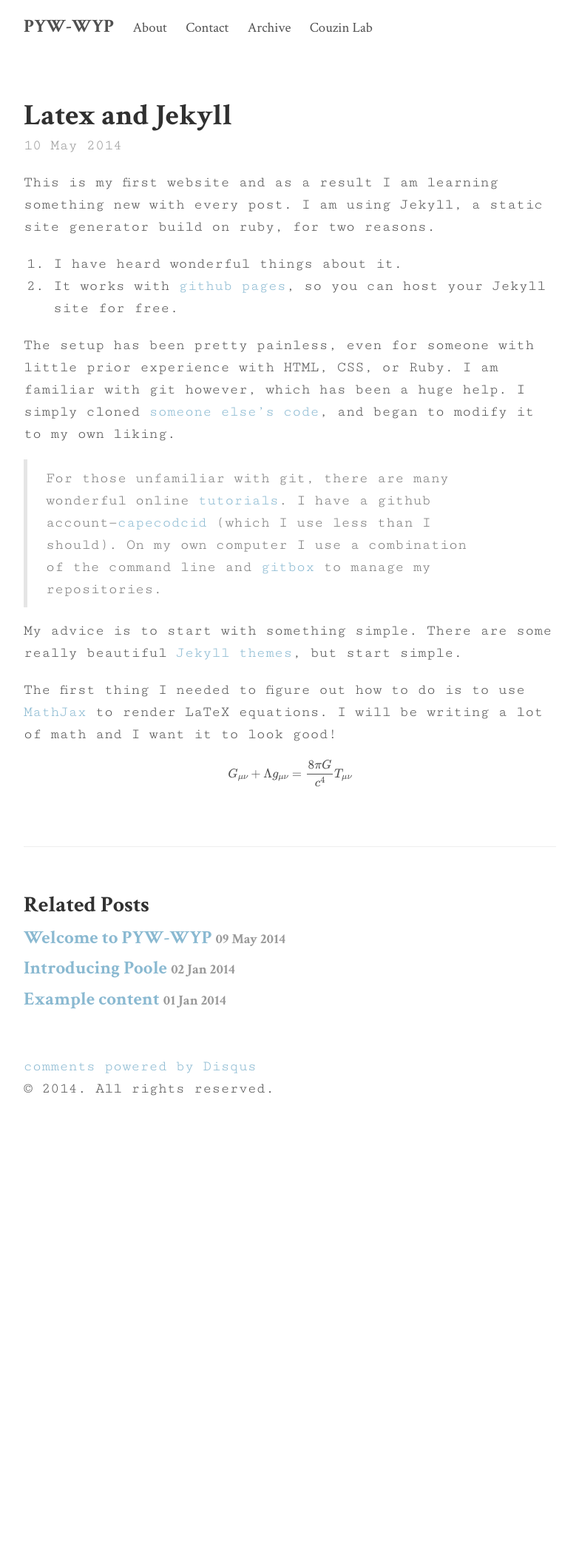
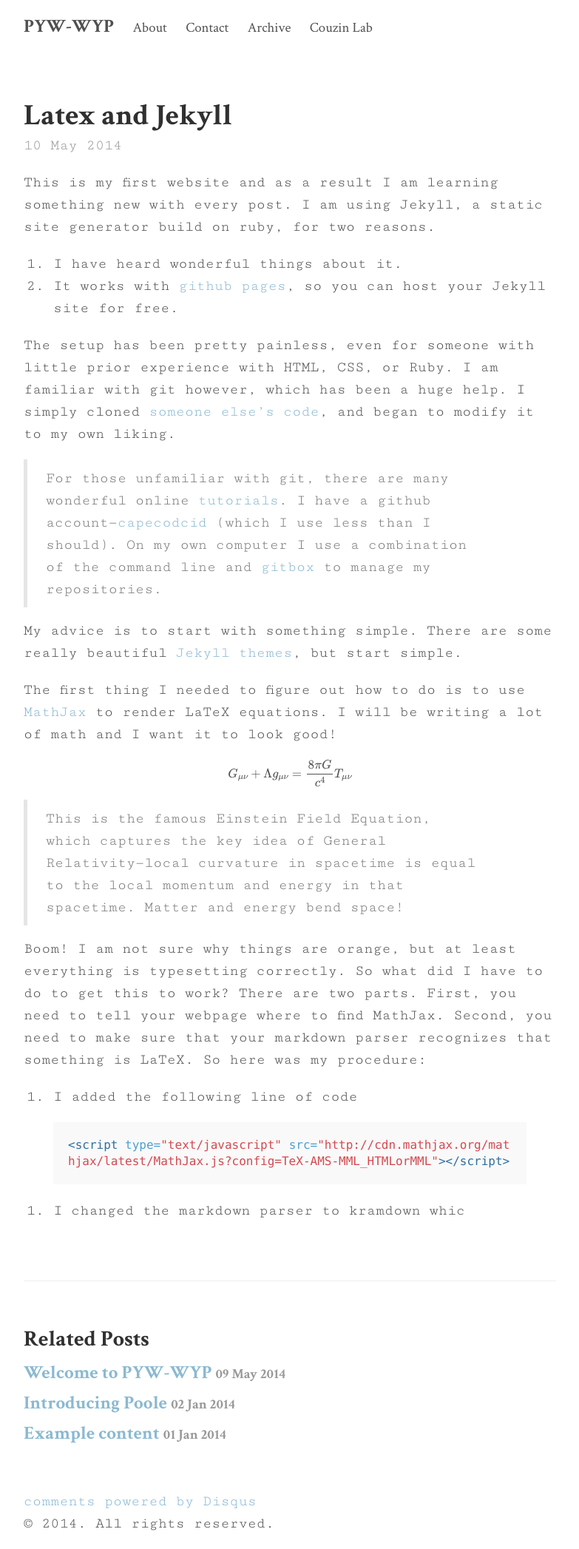
Before and after one commit to capecodcid/capecodcid.github.io, a Jekyll site: the page built from _posts/2014-05-10-Latex+Jekyll.md, in a window 1280 px wide. Shown: the whole page at 74% size, without its empty margins (248-1031 px from the left). Built offline with Jekyll 4.4.1, drawn with Linux system fonts in a browser that asks for light colours; some web fonts are replaced; formulas are drawn with MathJax 3; comment, search, counter and statistics services are not loaded.

Commit message:
tried first code block

```diff
--- a/_posts/2014-05-10-Latex+Jekyll.md
+++ b/_posts/2014-05-10-Latex+Jekyll.md
@@ -21,3 +21,15 @@ The first thing I needed to figure out how to do is to use [MathJax](http://www.
 $$
 G_{\mu \nu} + \Lambda g_{\mu \nu} = \frac{8\pi G}{c^4}T_{\mu \nu}
 $$
+
+> This is the famous Einstein Field Equation, which captures the key idea of General Relativity---local curvature in spacetime is equal to the local momentum and energy in that spacetime.  Matter and energy bend space!
+
+Boom!  I am not sure why things are orange, but at least everything is typesetting correctly.  So what did I have to do to get this to work?  There are two parts.  First, you need to tell your webpage where to find MathJax.  Second, you need to make sure that your markdown parser recognizes that something is LaTeX.  So here was my procedure:
+
+1. I added the following line of code
+
+{% highlight html %}
+<script type="text/javascript" src="http://cdn.mathjax.org/mathjax/latest/MathJax.js?config=TeX-AMS-MML_HTMLorMML"></script>
+{% endhighlight %}
+
+2. I changed the markdown parser to kramdown whic
```
